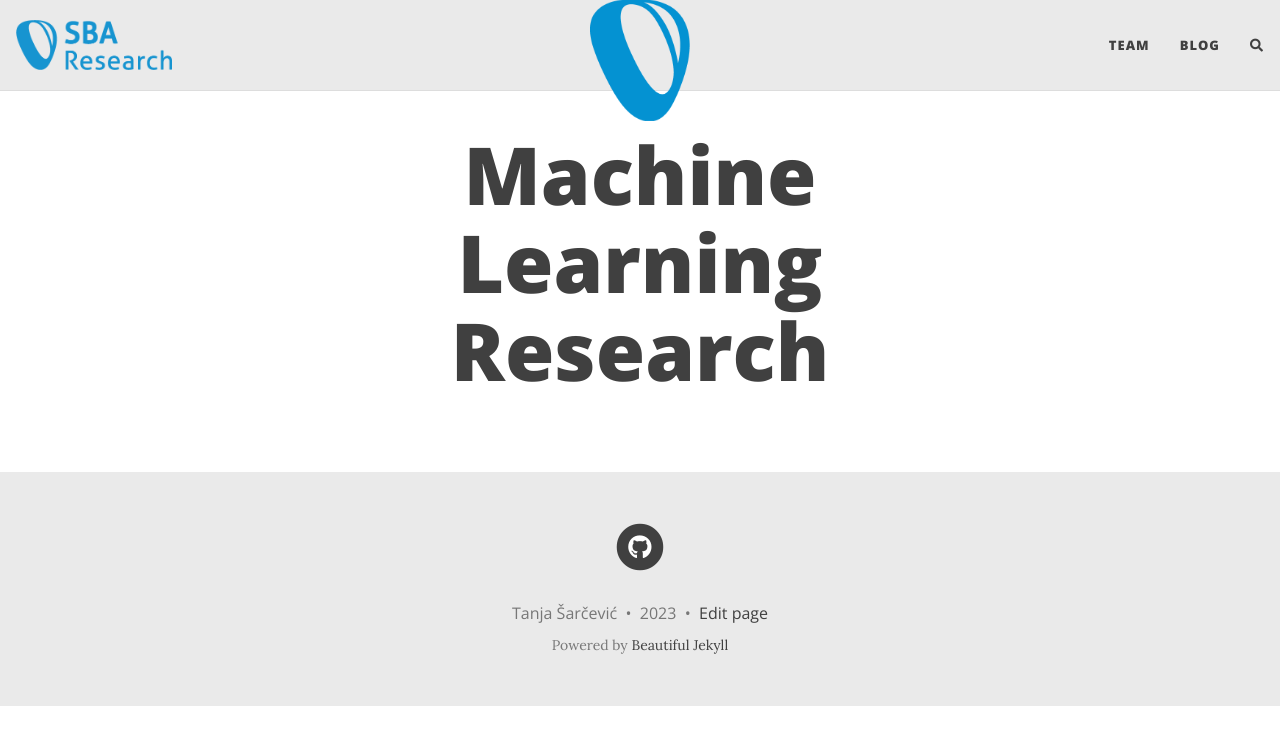
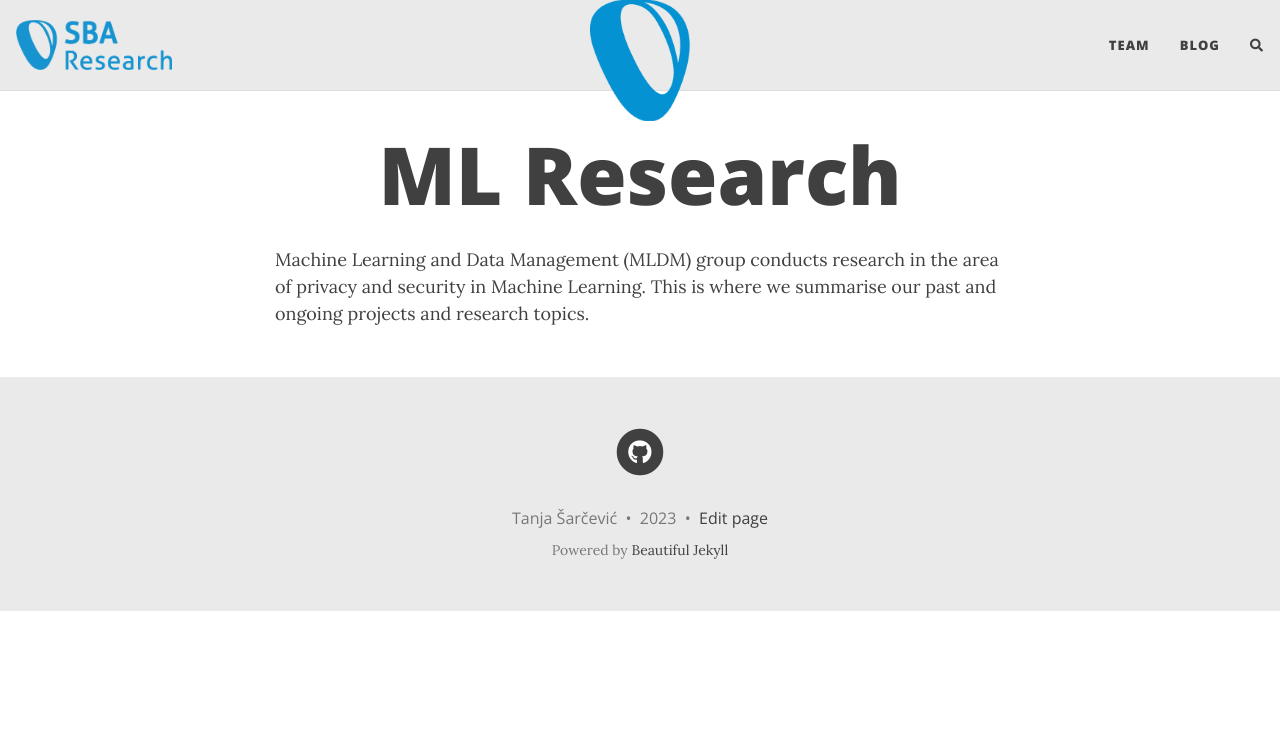
Before and after one commit to sbaresearch/mldm-machine-learning-research, a Jekyll site: the page built from blog/index.html, in a window 1280 px wide. Shown: the top 745 px of the page. Built offline with Jekyll 4.4.1, drawn with Linux system fonts in a browser that asks for light colours; nearby versions of some CDN libraries; comment, search, counter and statistics services are not loaded.

Commit message:
Update index.html

```diff
--- a/blog/index.html
+++ b/blog/index.html
@@ -1,5 +1,8 @@
 ---
 layout: home
-title: Machine Learning Research
+title: ML Research
 subtitle:
 ---
+
+Machine Learning and Data Management (MLDM) group conducts research in the area of privacy and security in Machine Learning.
+This is where we summarise our past and ongoing projects and research topics.
```
